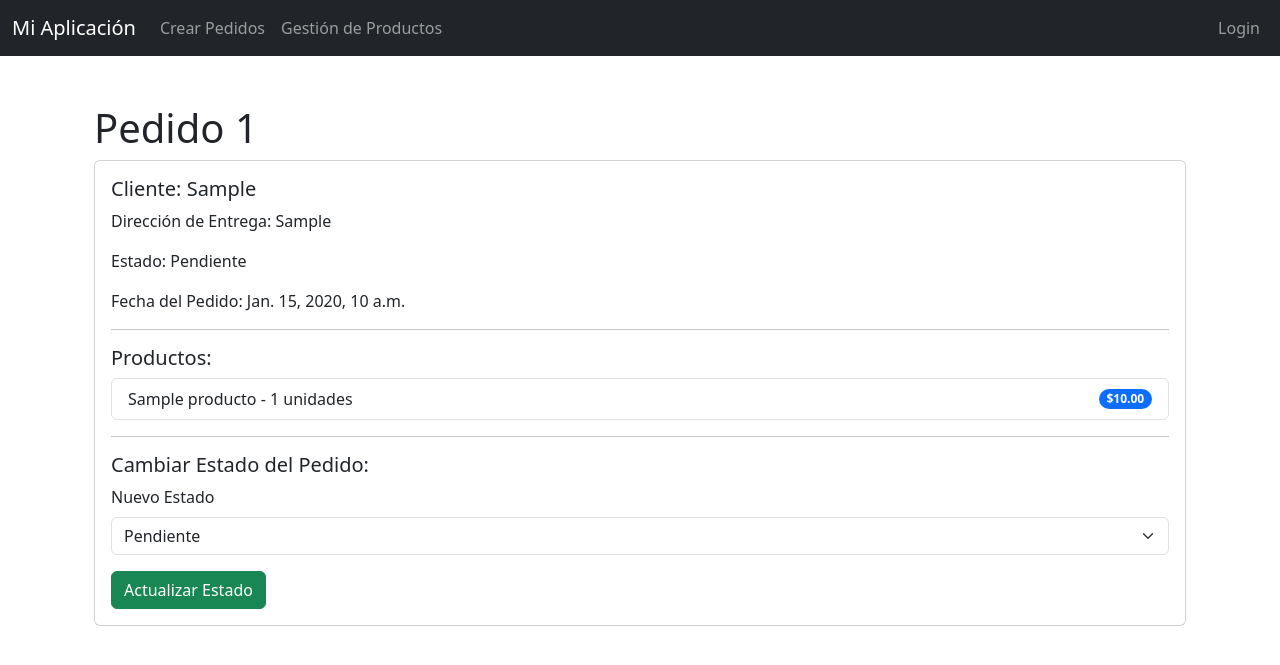
After one commit to Cyefrancis/Grupal-Modulo-7, a Django app: page /gestion/pedido/1/ in a window 1280 px wide. The commit adds this page. Shown: the top 665 px of the page. Run offline with Django 5.2, Linux system fonts and the light colour scheme; tables that the repository leaves empty hold one stand-in row (values such as "Sample post").

Commit message:
gruapl 3 terminada

```diff
--- a/gestion/templates/base.html
+++ b/gestion/templates/base.html
@@ -12,39 +12,37 @@
 <body>
 
     <!-- Navbar -->
-    <nav class="navbar navbar-expand-lg navbar-light bg-light">
-        <div class="container">
-            <a class="navbar-brand" href="{% url 'home' %}">Te lo Vendo</a>
-            <button class="navbar-toggler" type="button" data-toggle="collapse" data-target="#navbarNav" aria-controls="navbarNav" aria-expanded="false" aria-label="Toggle navigation">
+    <nav class="navbar navbar-expand-lg navbar-dark bg-dark">
+        <div class="container-fluid">
+            <a class="navbar-brand" href="#">Mi Aplicación</a>
+            <button class="navbar-toggler" type="button" data-bs-toggle="collapse" data-bs-target="#navbarNav" aria-controls="navbarNav" aria-expanded="false" aria-label="Toggle navigation">
                 <span class="navbar-toggler-icon"></span>
             </button>
             <div class="collapse navbar-collapse" id="navbarNav">
-                <ul class="navbar-nav me-auto">
+                <ul class="navbar-nav me-auto mb-2 mb-lg-0">
                     <li class="nav-item">
-                        <a class="nav-link" href="{% url 'lista_productos' %}">Productos</a>
+                        <a class="nav-link" href="{% url 'lista_pedidos' %}">Crear Pedidos</a>
                     </li>
                     <li class="nav-item">
-                        <a class="nav-link" href="{% url 'lista_pedidos' %}">Pedidos</a>
-                    </li>
-                </ul>
-                <ul class="navbar-nav">
-                    <li class="nav-item">
-                        <a class="nav-link" href="{% url 'registro_usuario' %}">Registro</a>
-                    </li>
-                    <li class="nav-item">
-                        <a class="nav-link" href="{% url 'iniciar_sesion' %}">Iniciar Sesión</a>
+                        <a class="nav-link" href="{% url 'productos' %}">Gestión de Productos</a>
                     </li>
 
-
-
-                        {% if user.is_authenticated %}
-                        <li><a class="nav-link" href="{% url 'cerrar_sesion' %}">Cerrar sesión</a></li>
-
-                        {% endif %}
+                </ul>
+                <ul class="navbar-nav ml-auto">
+                    {% if user.is_authenticated %}
+                    <li class="nav-item">
+                        <a class="nav-link" href="{% url 'cerrar_sesion' %}">Logout</a>
+                    </li>
+                    {% else %}
+                    <li class="nav-item">
+                        <a class="nav-link" href="{% url 'iniciar_sesion' %}">Login</a>
+                    </li>
+                    {% endif %}
                 </ul>
             </div>
         </div>
     </nav>
+
 
     <div class="container mt-4">
         {% block content %}
--- a/gestion/templates/gestion/lista_pedidos.html
+++ b/gestion/templates/gestion/lista_pedidos.html
@@ -28,7 +28,7 @@
                     <td>{{ pedido.estado }}</td>
                     <td>{{ pedido.fecha_pedido }}</td>
                     <td>
-                        <a href="#" class="btn btn-info">Ver</a>
+                        <a href="{% url "visualizar_pedido" pedido.id %}" class="btn btn-info">Ver</a>
                     </td>
                 </tr>
             {% empty %}
--- a/gestion/templates/gestion/tomar_pedido.html
+++ b/gestion/templates/gestion/tomar_pedido.html
@@ -1,4 +1,3 @@
-<!-- gestion/templates/gestion/tomar_pedido.html -->
 {% extends 'base.html' %}
 
 {% block title %}Tomar Pedido{% endblock %}
@@ -26,11 +25,11 @@
         </div>
         <div class="mb-3">
             <label for="cantidades" class="form-label">Cantidades</label>
-            <input type="text" class="form-control" id="cantidades" name="cantidades[]" required>
+            <input type="text" class="form-control" id="cantidades" name="cantidades" placeholder="Ej: 1,2,3" required>
         </div>
         <div class="mb-3">
             <label for="precios_unitarios" class="form-label">Precios Unitarios</label>
-            <input type="text" class="form-control" id="precios_unitarios" name="precios_unitarios[]" required>
+            <input type="text" class="form-control" id="precios_unitarios" name="precios_unitarios" placeholder="Ej: 100.00,200.00,150.00" required>
         </div>
         <button type="submit" class="btn btn-primary">Guardar Pedido</button>
     </form>
--- /dev/null
+++ b/gestion/templates/gestion/visualizar_pedido.html
@@ -0,0 +1,42 @@
+{% extends 'base.html' %}
+
+{% block title %}Visualizar Pedido{% endblock %}
+
+{% block content %}
+<div class="container mt-5">
+    <h1>Pedido {{ pedido.id }}</h1>
+    <div class="card">
+        <div class="card-body">
+            <h5 class="card-title">Cliente: {{ pedido.cliente }}</h5>
+            <p class="card-text">Dirección de Entrega: {{ pedido.direccion_entrega }}</p>
+            <p class="card-text">Estado: {{ pedido.get_estado_display }}</p>
+            <p class="card-text">Fecha del Pedido: {{ pedido.fecha_pedido }}</p>
+            <hr>
+            <h5>Productos:</h5>
+            <ul class="list-group">
+                {% for detalle in detalles %}
+                <li class="list-group-item d-flex justify-content-between align-items-center">
+                    {{ detalle.producto.nombre }} - {{ detalle.cantidad }} unidades
+                    <span class="badge bg-primary rounded-pill">${{ detalle.precio_unitario }}</span>
+                </li>
+                {% endfor %}
+            </ul>
+            <hr>
+            <h5>Cambiar Estado del Pedido:</h5>
+            <form method="post" action="{% url 'cambiar_estado_pedido' pedido.id %}">
+                {% csrf_token %}
+                <div class="mb-3">
+                    <label for="estado" class="form-label">Nuevo Estado</label>
+                    <select class="form-select" id="estado" name="estado">
+                        <option value="pendiente" {% if pedido.estado == "pendiente" %}selected{% endif %}>Pendiente</option>
+                        <option value="preparacion" {% if pedido.estado == "preparacion" %}selected{% endif %}>En preparación</option>
+                        <option value="despacho" {% if pedido.estado == "despacho" %}selected{% endif %}>En despacho</option>
+                        <option value="entregado" {% if pedido.estado == "entregado" %}selected{% endif %}>Entregado</option>
+                    </select>
+                </div>
+                <button type="submit" class="btn btn-success">Actualizar Estado</button>
+            </form>
+        </div>
+    </div>
+</div>
+{% endblock %}
--- a/gestion/urls.py
+++ b/gestion/urls.py
@@ -1,12 +1,35 @@
 from django.urls import path
 from . import views
+from .views import (
+    lista_pedidos, visualizar_pedido, cambiar_estado_pedido,
+    ProductoListView, ProductoCreateView, ProductoUpdateView, ProductoDeleteView
+)
 from django.contrib.auth.views import LogoutView
 
 urlpatterns = [
     path('productos/', views.lista_productos, name='lista_productos'),
+
     path('productos/agregar/', views.agregar_producto, name='agregar_producto'),
+
     path('pedidos/', views.lista_pedidos, name='lista_pedidos'),
+
     path('tomar_pedido/', views.tomar_pedido, name='tomar_pedido'),
+
     path('guardar_pedido/', views.guardar_pedido, name='guardar_pedido'),
+
     path('pedidos/<int:pedido_id>/', views.detalle_pedido, name='detalle_pedido'),
+
+    path('pedido/<int:pedido_id>/', visualizar_pedido, name='visualizar_pedido'),
+
+    path('pedido/cambiar_estado/<int:pedido_id>/', cambiar_estado_pedido, name='cambiar_estado_pedido'),
+
+    path('productos/', ProductoListView.as_view(), name='productos'),
+
+    path('producto/nuevo/', ProductoCreateView.as_view(), name='crear_producto'),
+
+    path('producto/editar/<int:pk>/', ProductoUpdateView.as_view(), name='editar_producto'),
+
+    path('producto/borrar/<int:pk>/', ProductoDeleteView.as_view(), name='borrar_producto'),
+
+
 ]
--- a/gestion/views.py
+++ b/gestion/views.py
@@ -1,10 +1,12 @@
-from django.shortcuts import render,redirect
-from django.http import HttpResponse
+from django.shortcuts import render,redirect, get_object_or_404
+from django.http import HttpResponseRedirect
 from django.contrib.auth.decorators import login_required, permission_required
+from django.views.generic import ListView, CreateView, UpdateView, DeleteView
 from django.contrib import messages
 from .models import Producto, Pedido, DetallePedido
+from django.urls import reverse, reverse_lazy
 from .forms import ProductoForm
-import decimal
+import decimal as Decimal
 # Create your views here.
 
 def lista_productos(request):
@@ -24,8 +26,9 @@ def agregar_producto(request):
     return render(request, 'gestion/agregar_producto.html', {'form': form})
 
 def lista_pedidos(request):
-    pedidos = Pedido.objects.all()
-    return render(request, 'gestion/lista_pedidos.html', {'pedidos': pedidos})
+    pedidos = Pedido.objects.all()  # Obtiene todos los pedidos de la base de datos
+    context = {'pedidos': pedidos}
+    return render(request, 'gestion/lista_pedidos.html', context)
 
 def detalle_pedido(request, pedido_id):
     pedido = Pedido.objects.get(id=pedido_id)
@@ -41,29 +44,84 @@ def guardar_pedido(request):
         cliente = request.POST.get('cliente')
         direccion = request.POST.get('direccion')
         productos = request.POST.getlist('productos')
-        cantidades = request.POST.getlist('cantidades')
-        precios_unitarios = request.POST.getlist('precios_unitarios')
+        cantidades = request.POST.get('cantidades')
+        precios_unitarios = request.POST.get('precios_unitarios')
 
+        # Validación inicial de datos requeridos
         if not cliente or not direccion or not productos or not cantidades or not precios_unitarios:
             messages.error(request, "Todos los campos son obligatorios.")
             return redirect('tomar_pedido')
 
-        pedido = Pedido(cliente=cliente, direccion_entrega=direccion)
-        pedido.save()
+        try:
+            # Convertir las cantidades y precios a listas
+            cantidades_list = [int(c.strip()) for c in cantidades.split(',')]
+            precios_list = [Decimal(p.strip()) for p in precios_unitarios.split(',')]
+        except Exception as e:
+            messages.error(request, f"Error al procesar cantidades o precios: {str(e)}")
+            return redirect('tomar_pedido')
 
-        for producto_id, cantidad, precio_unitario in zip(productos, cantidades, precios_unitarios):
-            producto = Producto.objects.get(id=producto_id)
-            detalle = DetallePedido(
-                pedido=pedido,
-                producto=producto,
-                cantidad=int(cantidad),
-                precio_unitario=decimal.Decimal(precio_unitario)
-            )
-            detalle.save()
+        # Validar que las listas de productos, cantidades y precios tienen la misma longitud
+        if len(productos) != len(cantidades_list) or len(cantidades_list) != len(precios_list):
+            messages.error(request, "Las listas de productos, cantidades y precios deben tener la misma longitud.")
+            return redirect('tomar_pedido')
 
-        messages.success(request, "Pedido guardado exitosamente.")
-        return redirect('lista_pedidos')
+        try:
+            pedido = Pedido(cliente=cliente, direccion_entrega=direccion)
+            pedido.save()
 
+            for producto_id, cantidad, precio_unitario in zip(productos, cantidades_list, precios_list):
+                producto = Producto.objects.get(id=producto_id)
+                detalle = DetallePedido(
+                    pedido=pedido,
+                    producto=producto,
+                    cantidad=cantidad,
+                    precio_unitario=precio_unitario
+                )
+                detalle.save()
+
+            messages.success(request, "Pedido guardado exitosamente.")
+            return redirect('lista_pedidos')
+        except Exception as e:
+            messages.error(request, f"Error al guardar el pedido: {str(e)}")
+            return redirect('tomar_pedido')
     else:
         messages.error(request, "Método no permitido.")
         return redirect('tomar_pedido')
+
+def visualizar_pedido(request, pedido_id):
+    pedido = get_object_or_404(Pedido, id=pedido_id)
+    detalles = DetallePedido.objects.filter(pedido=pedido)
+    return render(request, 'gestion/visualizar_pedido.html', {
+        'pedido': pedido,
+        'detalles': detalles
+    })
+
+def cambiar_estado_pedido(request, pedido_id):
+    if request.method == 'POST':
+        pedido = get_object_or_404(Pedido, id=pedido_id)
+        nuevo_estado = request.POST.get('estado')
+        pedido.estado = nuevo_estado
+        pedido.save()
+        return HttpResponseRedirect(reverse('visualizar_pedido', args=[pedido_id]))
+
+class ProductoListView(ListView):
+    model = Producto
+    template_name = 'gestion/productos.html'
+    context_object_name = 'productos'
+
+class ProductoCreateView(CreateView):
+    model = Producto
+    fields = ['nombre', 'descripcion', 'precio', 'stock']
+    template_name = 'gestion/form_producto.html'
+    success_url = reverse_lazy('productos')
+
+class ProductoUpdateView(UpdateView):
+    model = Producto
+    fields = ['nombre', 'descripcion', 'precio', 'stock']
+    template_name = 'gestion/form_producto.html'
+    success_url = reverse_lazy('productos')
+
+class ProductoDeleteView(DeleteView):
+    model = Producto
+    template_name = 'gestion/confirmar_borrar.html'
+    success_url = reverse_lazy('productos')
```
Also changed, not shown: gestion/templates/gestion/confirmar_borrar.html (added, +15 -0 lines), gestion/templates/gestion/form_producto.html (added, +29 -0 lines), gestion/templates/gestion/productos.html (added, +41 -0 lines).
